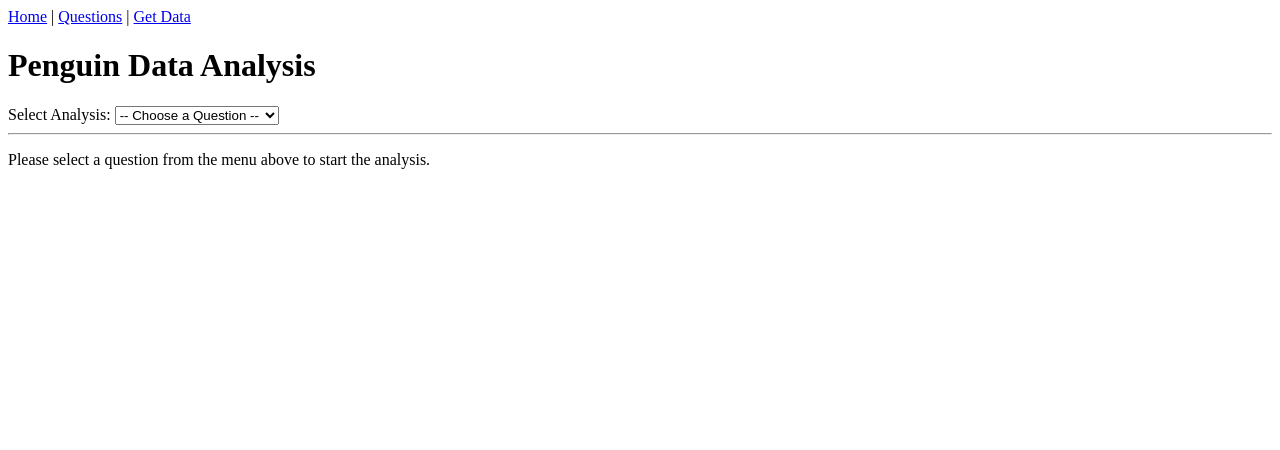
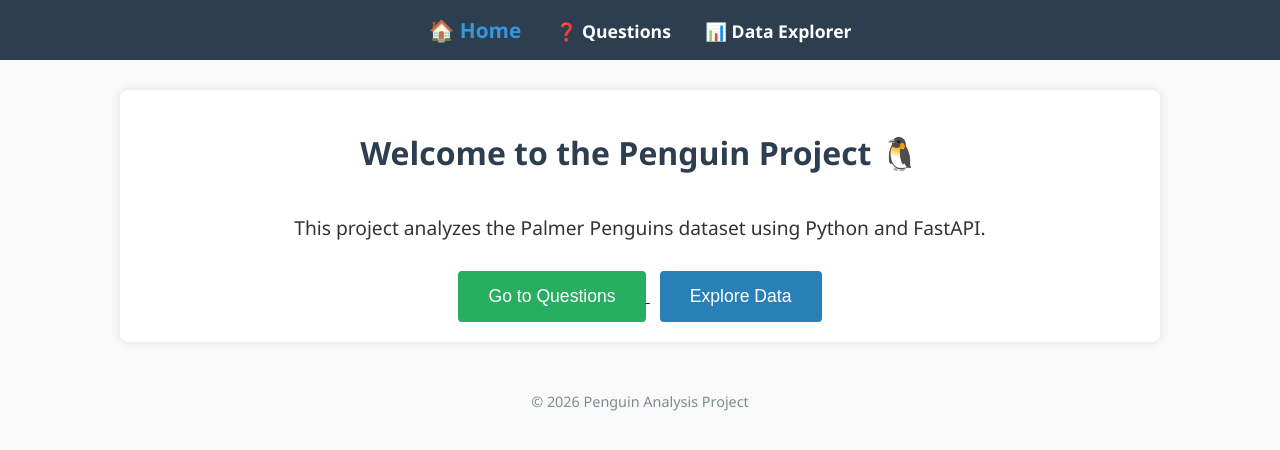
Before and after one commit to AvivBE-IS/FinalPythonProject, a FastAPI app: page / in a window 1280 px wide. Shown: the top 450 px of the page. Run offline with FastAPI, Linux system fonts and the light colour scheme; parts of the project's set-up code (start-up, migrations or seed data) failed here and were passed over.

Commit message:
Implement base template and update data, index, and questions pages with new layout and styles

```diff
--- /dev/null
+++ b/templates/base.html
@@ -0,0 +1,123 @@
+<!DOCTYPE html>
+<html lang="en">
+<head>
+    <meta charset="UTF-8">
+    <meta name="viewport" content="width=device-width, initial-scale=1.0">
+    <title>Penguin Analysis Project</title>
+
+    <style>
+        /* --- Global Styles --- */
+        body {
+            font-family: 'Segoe UI', Tahoma, Geneva, Verdana, sans-serif;
+            margin: 0;
+            padding: 0;
+            background-color: #f9f9f9;
+            color: #333;
+        }
+
+        /* --- Navigation Bar Styles --- */
+        nav {
+            background-color: #2c3e50;
+            padding: 1rem;
+            text-align: center;
+        }
+        nav a {
+            color: white;
+            text-decoration: none;
+            margin: 0 15px;
+            font-weight: bold;
+            font-size: 1.1rem;
+        }
+        nav a:hover {
+            text-decoration: underline;
+            color: #3498db;
+        }
+        nav a.active {
+            color: #3498db;
+            text-decoration: none;
+            font-size: 1.3rem;
+        }
+
+        /* --- Main Container Styles --- */
+        .container {
+            max-width: 1000px;
+            margin: 30px auto;
+            padding: 20px;
+            background: white;
+            box-shadow: 0 0 10px rgba(0,0,0,0.1);
+            border-radius: 8px;
+        }
+        h1 {
+            text-align: center;
+            color: #2c3e50;
+        }
+
+        /* --- Shared Styles for Forms & Tables (used in child pages) --- */
+        .data-form {
+            background: #ecf0f1;
+            padding: 20px;
+            border-radius: 8px;
+            margin-bottom: 20px;
+            display: flex;
+            flex-wrap: wrap;
+            gap: 15px;
+            justify-content: center;
+            align-items: flex-end;
+        }
+        .form-group {
+            display: flex;
+            flex-direction: column;
+        }
+        input, select, button {
+            padding: 8px;
+            border-radius: 4px;
+            border: 1px solid #ccc;
+        }
+        button {
+            background-color: #27ae60;
+            color: white;
+            border: none;
+            cursor: pointer;
+        }
+        button:hover {
+            background-color: #219150;
+        }
+
+        /* Table Styles */
+        table {
+            width: 100%;
+            border-collapse: collapse;
+            margin-top: 10px;
+        }
+        th, td {
+            padding: 12px;
+            border: 1px solid #ddd;
+            text-align: left;
+        }
+        th {
+            background-color: #34495e;
+            color: white;
+        }
+        tr:nth-child(even) {
+            background-color: #f2f2f2;
+        }
+    </style>
+</head>
+<body>
+
+    <nav>
+        <a href="/" class="{{ 'active' if request.url.path == '/' else '' }}">🏠 Home</a>
+        <a href="/questions" class="{{ 'active' if request.url.path.startswith('/questions') else '' }}">❓ Questions</a>
+        <a href="/data" class="{{ 'active' if request.url.path.startswith('/data') else '' }}">📊 Data Explorer</a>
+    </nav>
+
+    <div class="container">
+        {% block content %}{% endblock %}
+    </div>
+
+    <footer style="text-align: center; padding: 20px; color: #7f8c8d; font-size: 0.9rem;">
+        &copy; 2026 Penguin Analysis Project
+    </footer>
+
+</body>
+</html>
--- a/templates/index.html
+++ b/templates/index.html
@@ -1,40 +1,23 @@
-<!DOCTYPE html>
-<html>
-<head>
-    <title>Penguin Analysis - Questions</title>
-    <link rel="stylesheet" href="/static/style.css">
-</head>
-<body>
-    <nav>
-        <a href="/">Home</a> | <a href="/questions">Questions</a> | <a href="/data">Get Data</a>
-    </nav>
+{% extends "base.html" %}
 
-    <h1>Penguin Data Analysis</h1>
+{% block content %}
+    <h1>Welcome to the Penguin Project 🐧</h1>
 
-    <div class="menu">
-        <label>Select Analysis:</label>
-        <select onchange="window.location.href='/questions/' + this.value">
-            <option value="">-- Choose a Question --</option>
-            <option value="1" {% if question_id == 1 %}selected{% endif %}>1. Avg Mass by Species</option>
-            <option value="2" {% if question_id == 2 %}selected{% endif %}>2. Flipper vs Bill Size</option>
-            <option value="3" {% if question_id == 3 %}selected{% endif %}>3. Population by Island</option>
-            <option value="4" {% if question_id == 4 %}selected{% endif %}>4. Bill Depth Dist.</option>
-            <option value="5" {% if question_id == 5 %}selected{% endif %}>5. Body Mass by Sex</option>
-        </select>
+    <div style="text-align: center; margin-top: 40px;">
+        <p style="font-size: 1.2rem;">
+            This project analyzes the Palmer Penguins dataset using Python and FastAPI.
+        </p>
+
+        <div style="margin-top: 30px;">
+            <a href="/questions">
+                <button style="padding: 15px 30px; font-size: 1.1rem;">Go to Questions</button>
+            </a>
+
+            <a href="/data">
+                <button style="padding: 15px 30px; font-size: 1.1rem; background-color: #2980b9; margin-left: 10px;">
+                    Explore Data
+                </button>
+            </a>
+        </div>
     </div>
-
-    <hr>
-
-    {% if question_id %}
-        <h2>{{ title }}</h2>
-        <div class="analysis-output">
-            {{ result | safe }}
-        </div>
-        <div class="plot-output">
-            <img src="{{ plot_url }}" alt="Analysis Plot">
-        </div>
-    {% else %}
-        <p>Please select a question from the menu above to start the analysis.</p>
-    {% endif %}
-</body>
-</html>
+{% endblock %}
```
Also changed, not shown: templates/data.html (+53 -1 lines), templates/questions.html (+73 -6 lines).
